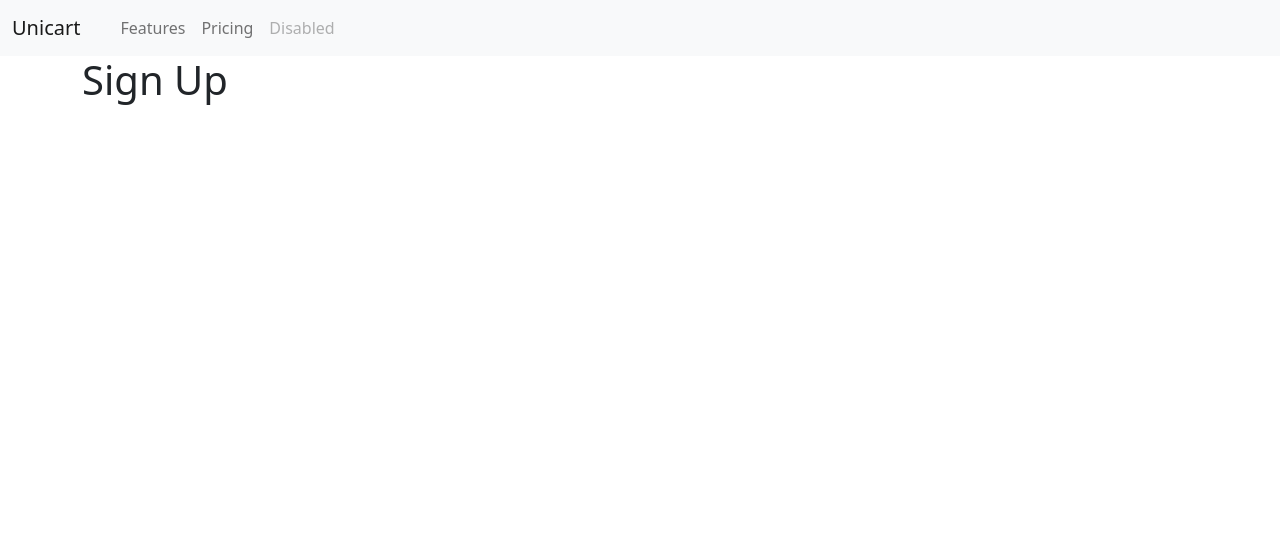
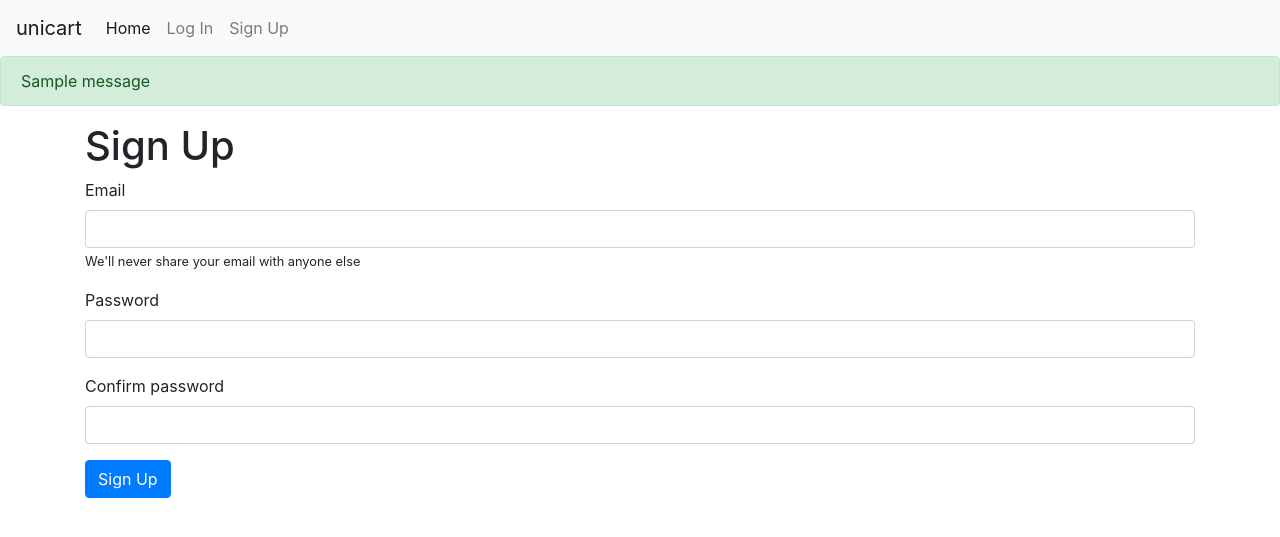
Before and after one commit to anmho/unicart, a Flask app: page /sign-up in a window 1280 px wide. Shown: the top 537 px of the page. Run offline with Flask 2, Linux system fonts and the light colour scheme; tables that the repository leaves empty hold one stand-in row (values such as "Sample post"); one stand-in notice (Sample message) is shown; some libraries are stand-ins or nearby versions.

Commit message:
Added sign up functionality

```diff
--- a/website/auth.py
+++ b/website/auth.py
@@ -1,5 +1,9 @@
-from flask import Flask, Blueprint, render_template
-
+from tkinter import E
+from flask import Blueprint, render_template, url_for, redirect, request, flash
+from flask_login import login_user
+import flask_login
+from werkzeug.security import generate_password_hash, check_password_hash
+from .models import User, db
 
 auth = Blueprint("auth", __name__)
 
@@ -9,8 +13,36 @@ def login():
     return render_template("login.html")
 
 
-@auth.route("/sign-up")
+@auth.route("/sign-up", methods=["POST", "GET"])
 def sign_up():
+    # post request
+    if request.method == "POST":
+        email = request.form.get("email")
+        password1 = request.form.get("password1")
+        password2 = request.form.get("password2")
+        # Validate fields
+        found_user = User.query.filter_by(email=email).first()
+        if not email:
+            flash("Please enter an email", "error")
+        elif not password1:
+            flash("Please enter a password", "error")
+        elif not password2:
+            flash("Please confirm your password", "error")
+        elif found_user:
+            flash("Email already in use", "error")
+        elif len(email) > 100:
+            flash("Email must be less than 100 characters")
+        elif password1 != password2:
+            flash("Passwords do not match", "error")
+        else:
+            new_user = User(email=email, password=generate_password_hash(
+                password=password1, method="sha256"))
+            db.session.add(new_user)
+            db.session.commit()
+            login_user(new_user, remember=True)
+            flash("Account created", "success")
+            redirect(url_for("views.home"))
+
     return render_template("sign_up.html")
 
 
--- a/website/models.py
+++ b/website/models.py
@@ -7,7 +7,8 @@ db = SQLAlchemy()
 
 class User(db.Model, UserMixin):
     id = db.Column(db.Integer, primary_key=True)
-    name = db.Column(db.String(20))
+    email = db.Column(db.String(100))
+    password = db.Column(db.String(100))
     carts = db.relationship("Cart", backref="user", lazy=True)
 
 
--- a/website/templates/base.html
+++ b/website/templates/base.html
@@ -2,49 +2,60 @@
 <html>
   <head>
     <link
-      href="https://cdn.jsdelivr.net/npm/bootstrap@5.1.3/dist/css/bootstrap.min.css"
       rel="stylesheet"
-      integrity="sha384-1BmE4kWBq78iYhFldvKuhfTAU6auU8tT94WrHftjDbrCEXSU1oBoqyl2QvZ6jIW3"
+      href="https://maxcdn.bootstrapcdn.com/bootstrap/4.0.0/css/bootstrap.min.css"
+      integrity="sha384-Gn5384xqQ1aoWXA+058RXPxPg6fy4IWvTNh0E263XmFcJlSAwiGgFAW/dAiS6JXm"
       crossorigin="anonymous"
     />
+
+    <meta charset="utf-8" />
     <title>{% block title %} {% endblock %}</title>
-    <meta charset="utf-8" />
   </head>
 
   <body>
     <nav class="navbar navbar-expand-lg navbar-light bg-light">
-      <div class="container-fluid">
-        <a class="navbar-brand" href="{{url_for('views.home')}}">Unicart</a>
+      <a class="navbar-brand" href="{{url_for('views.home')}}">unicart</a>
       <button
         class="navbar-toggler"
         type="button"
-          data-bs-toggle="collapse"
-          data-bs-target="#navbarNavAltMarkup"
-          aria-controls="navbarNavAltMarkup"
+        data-toggle="collapse"
+        data-target="#navbarNav"
+        aria-controls="navbarNav"
         aria-expanded="false"
         aria-label="Toggle navigation"
       >
         <span class="navbar-toggler-icon"></span>
       </button>
-        <div class="collapse navbar-collapse" id="navbarNavAltMarkup">
-          <div class="navbar-nav">
-            <a class="nav-link active" aria-current="page" href="#"></a>
-            <a class="nav-link" href="#">Features</a>
-            <a class="nav-link" href="#">Pricing</a>
-            <a
-              class="nav-link disabled"
-              href="#"
-              tabindex="-1"
-              aria-disabled="true"
-              >Disabled</a
+      <div class="collapse navbar-collapse" id="navbarNav">
+        <ul class="navbar-nav">
+          <li class="nav-item active">
+            <a class="nav-link" href="#"
+              >Home <span class="sr-only">(current)</span></a
             >
-          </div>
-        </div>
+          </li>
+          <li class="nav-item">
+            <a class="nav-link" href="{{url_for('auth.login')}}">Log In</a>
+          </li>
+          <li class="nav-item">
+            <a class="nav-link" href="{{url_for('auth.sign_up')}}">Sign Up</a>
+          </li>
+        </ul>
       </div>
     </nav>
 
+    {% with messages = get_flashed_messages(with_categories=true) %}
+      {% for category, message in messages %}
+        {% if category == "error" %}
+          <div class="alert alert-danger" role="alert">{{ message }}</div>
+          {% elif category == "success" %}
+          <div class="alert alert-success" role="alert">{{ message }}</div>
+          {% else %}
+          <div class="alert alert-primary" role="alert">{{ message }}</div>
+        {% endif %}
+      {% endfor %}
+    {% endwith %}
     <div class="container">{% block content %} {% endblock %}</div>
-  </body>
+
     <script
       src="https://code.jquery.com/jquery-3.2.1.slim.min.js"
       integrity="sha384-KJ3o2DKtIkvYIK3UENzmM7KCkRr/rE9/Qpg6aAZGJwFDMVNA/GpGFF93hXpG5KkN"
@@ -60,4 +71,5 @@
       integrity="sha384-JZR6Spejh4U02d8jOt6vLEHfe/JQGiRRSQQxSfFWpi1MquVdAyjUar5+76PVCmYl"
       crossorigin="anonymous"
     ></script>
+  </body>
 </html>
--- a/website/templates/sign_up.html
+++ b/website/templates/sign_up.html
@@ -1,5 +1,38 @@
-{% extends "base.html" %}
-{% block title %} Sign Up {% endblock %}
-{% block content %}
+{% extends "base.html" %} {% block title %} Sign Up {% endblock %} {% block
+content %}
 <h1>Sign Up</h1>
+<form method="POST">
+  <div class="form-group">
+    <label for="email">Email</label>
+    <input
+      type="email"
+      class="form-control"
+      name="email"
+      id="email"
+      placeholder=""
+    />
+    <small>We'll never share your email with anyone else</small>
+  </div>
+  <div class="form-group">
+    <label for="password1">Password</label>
+    <input
+      type="password"
+      class="form-control"
+      name="password1"
+      id="password1"
+      placeholder=""
+    />
+  </div>
+  <div class="form-group">
+    <label for="password2">Confirm password</label>
+    <input
+      type="password"
+      class="form-control"
+      name="password2"
+      id="password2"
+      placeholder=""
+    />
+  </div>
+  <button type="submit" class="btn btn-primary">Sign Up</button>
+</form>
 {% endblock %}
--- a/website/views.py
+++ b/website/views.py
@@ -1,11 +1,12 @@
 from socket import create_server
-from flask import Blueprint, render_template
+from flask import Blueprint, flash, render_template
 from .models import User, Cart, db
 views = Blueprint("views", __name__)
 
 
 @views.route("/", methods=["GET", "POST"])
 def home():
+    flash("hello")
     return render_template("index.html")
 
 
```
Also changed, not shown: website/templates/index.html (+10 -6 lines), website/database.db. Lines whose indentation alone changed are shown as unchanged.
